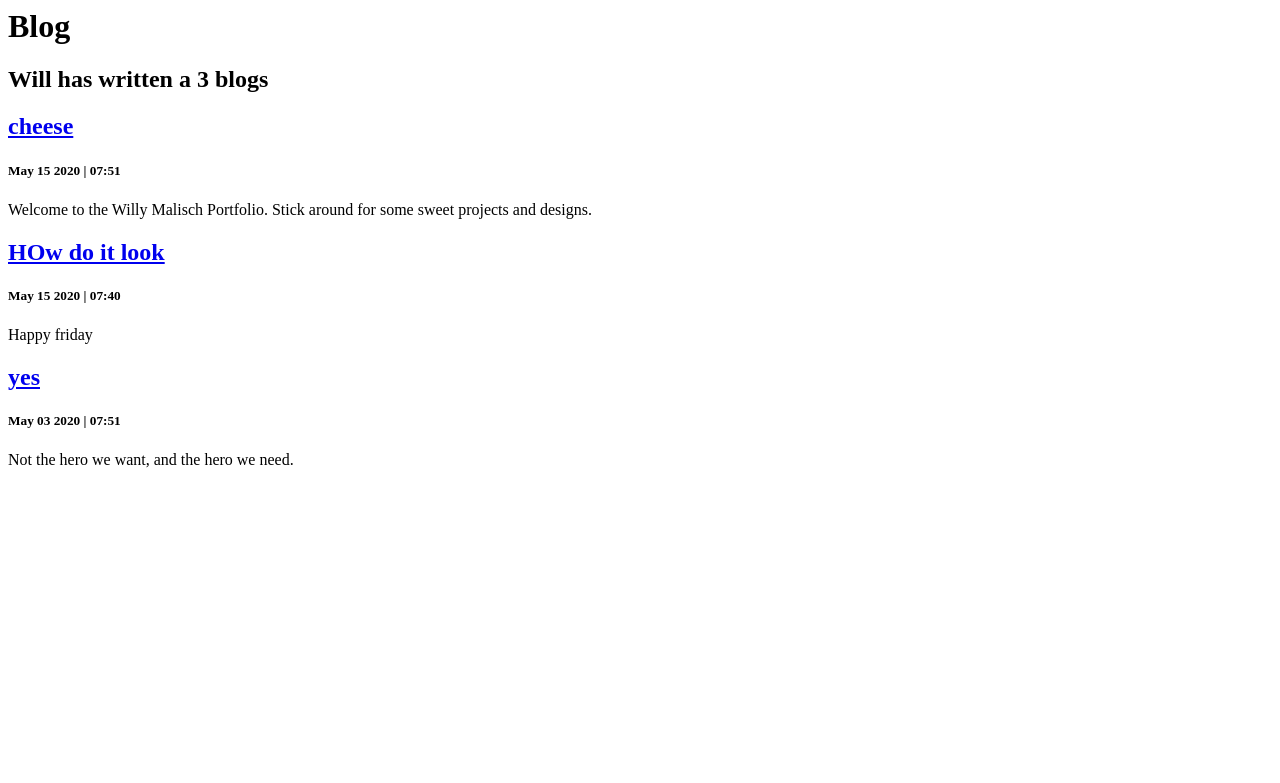
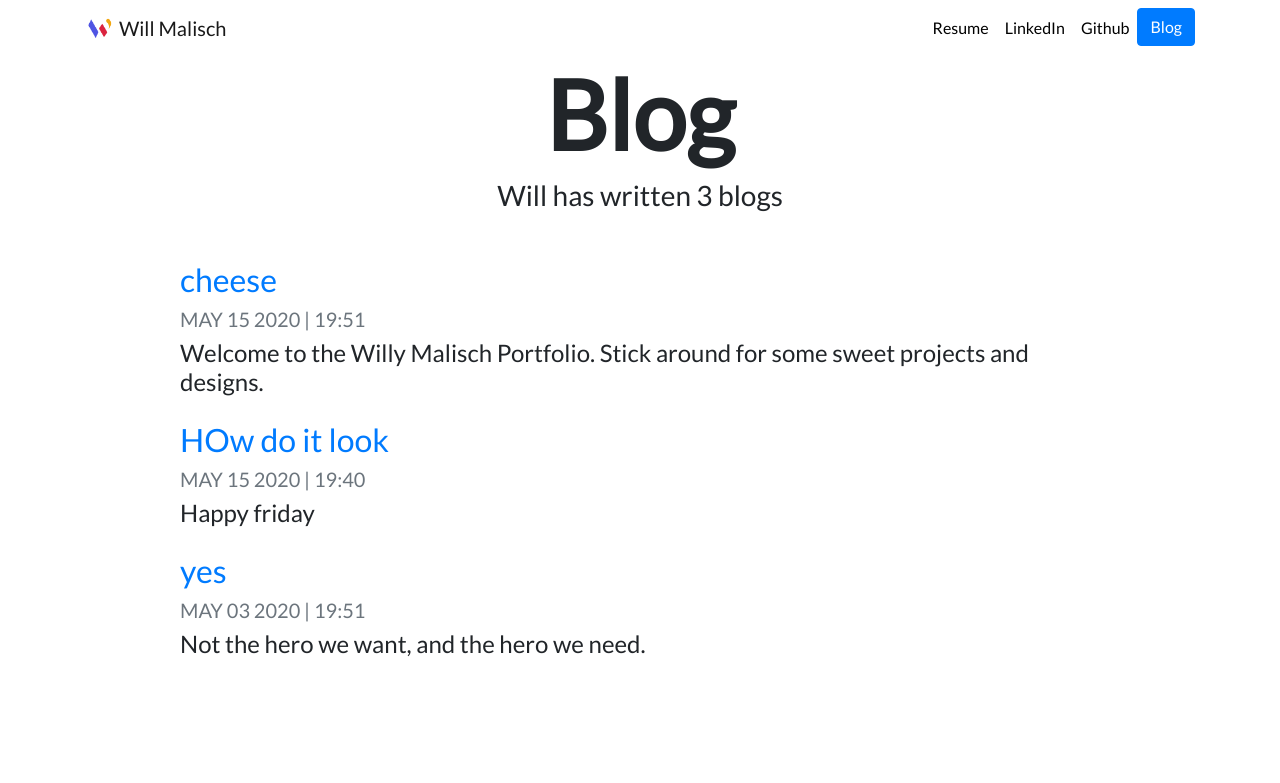
Before and after one commit to wmalisch/Portfolio, a Django app: page /blog/ in a window 1280 px wide. Shown: the top 783 px of the page. Run offline with Django 3.2, Linux system fonts and the light colour scheme; data comes from the database, SQL or seed files in the repository; both versions use the stored data as it was after the commit; some libraries are stand-ins or nearby versions.

Commit message:
Updated all the styling and base.html stuff, but getting an error in base.html

```diff
--- a/blog/models.py
+++ b/blog/models.py
@@ -5,3 +5,6 @@ class Blog(models.Model):
     date = models.DateTimeField(auto_now=False)
     tweet = models.CharField(max_length=320)
     url = models.URLField(blank=True)
+
+    def __str__(self):
+        return self.title
--- a/blog/templates/blog/all_blogs.html
+++ b/blog/templates/blog/all_blogs.html
@@ -1,11 +1,23 @@
-<h1>Blog</h1>
+{% extends "portfolio/base.html" %}
 
-<h2>Will has written a {{ count }} blog{{ blogs.count|pluralize }}</h2>
+{% load static %}
+
+{% block content %}
+
+<h1 id="blogtitle" class="font-weight-bold text-center">Blog</h1>
+
+<h3 class="text-center mb-5">Will has written {{ blogs.count }} blog{{ blogs.count|pluralize }}</h3>
 
 {% for blog in blogs %}
-<!--Specify blog:detail, it is cleaner than just detail in the event that you have many apps with detail templates-->
-<a href="{% url 'blog:detail' blog.id %}"><h2>{{ blog.title }}</h2></a>
-<h5>{{ blog.date|date:'M d Y | h:i ' }}</h5>
-<p>{{ blog.tweet }}</p>
+<div class="row justify-content-center my-3">
+  <div class="col-md-10">
+    <a href="{% url 'blog:detail' blog.id %}">
+      <h2>{{ blog.title }}</h2>
+    </a>
+    <h5 class="text-muted">{{ blog.date|date:'M d Y | H:i '|upper }}</h5>
+    <h4>{{ blog.tweet|striptags|truncatechars:100 }}</h4>
+  </div>
+</div>
+{% endfor %}
 
-{% endfor %}
+{% endblock %}
--- a/blog/views.py
+++ b/blog/views.py
@@ -2,9 +2,8 @@ from django.shortcuts import render, get_object_or_404
 from .models import Blog
 
 def all_blogs(request):
-    blogs_count = Blog.objects.count
     blogs = Blog.objects.order_by('-date')[:6]
-    return render(request, 'blog/all_blogs.html', {'blogs':blogs, 'count':blogs_count})
+    return render(request, 'blog/all_blogs.html', {'blogs':blogs})
 
 def detail(request, blog_id):
     # first param is the object we are looking for
--- a/portfolio/models.py
+++ b/portfolio/models.py
@@ -5,3 +5,6 @@ class Project(models.Model):
     description = models.CharField(max_length=250)
     image = models.ImageField(upload_to='portfolio/images/')
     url = models.URLField(blank=True)
+
+    def __str__(self):
+        return self.title
--- /dev/null
+++ b/portfolio/static/portfolio/custom.css
@@ -0,0 +1,24 @@
+.navbar-nav .nav-link {
+    color: rgba(0,0,0,1) !important;
+}
+
+.navbar-nav .nav-link:hover {
+    color: rgba(0,0,0,.5) !important;
+}
+
+body {
+    font-family: 'Lato', sans-serif;
+}
+
+#blogtitle {
+    font-size: 6rem;
+}
+
+@media (min-width: 992px) {
+    #hometext {
+        font-size: 4rem;
+    }
+    #blogdetailtitle {
+        font-size: 5rem;
+    }
+}
--- /dev/null
+++ b/portfolio/templates/portfolio/base.html
@@ -0,0 +1,62 @@
+{% load static %}
+<!doctype html>
+<html lang="en">
+
+<head>
+  <!-- Required meta tags -->
+  <meta charset="utf-8">
+  <meta name="viewport" content="width=device-width, initial-scale=1, shrink-to-fit=no">
+
+  <!-- Bootstrap CSS -->
+  <link rel="stylesheet" href="https://stackpath.bootstrapcdn.com/bootstrap/4.4.1/css/bootstrap.min.css" integrity="sha384-Vkoo8x4CGsO3+Hhxv8T/Q5PaXtkKtu6ug5TOeNV6gBiFeWPGFN9MuhOf23Q9Ifjh" crossorigin="anonymous">
+
+  <link rel="stylesheet" href="{% static "portfolio/custom.css" %}">
+
+  <link href="https://fonts.googleapis.com/css?family=Lato&display=swap" rel="stylesheet">
+
+  <link rel="icon" type="image/png" href="{% static "portfolio/Logo.png" %}">
+
+  <title>Will Malisch</title>
+</head>
+
+<body>
+
+  <nav id="topNav" class="navbar navbar-expand-md navbar-light">
+    <div class="container">
+      <a class="navbar-brand" href="{% url 'home' %}">
+        <img src="{% static "portfolio/Logo.png" %}" width="30" height="30" class="d-inline-block align-top" alt="Nick's Logo">
+        <span>Will Malisch</span>
+      </a>
+      <button class="navbar-toggler" type="button" data-toggle="collapse" data-target="#navbarNav" aria-controls="navbarNav" aria-expanded="false" aria-label="Toggle navigation">
+        <span class="navbar-toggler-icon"></span>
+      </button>
+      <div class="collapse navbar-collapse text-center" id="navbarNav">
+        <ul class="navbar-nav ml-auto">
+          <li class="nav-item">
+            <a class="nav-link" href="{% static " portfolio/resume2.pdf" %}">Resume</a>
+          </li>
+          <li class="nav-item">
+            <a class="nav-link" href="https://www.linkedin.com/in/will-malisch/" target="_blank">LinkedIn</a>
+          </li>
+          <li class="nav-item">
+            <a class="nav-link" href="https://github.com/wmalisch" target="_blank">Github</a>
+          </li>
+          <li>
+            <a role="button" href="{% url 'blog:all_blogs' %}" class="btn btn-primary">Blog</a>
+          </li>
+        </ul>
+      </div>
+    </div>
+  </nav>
+  <div class="container">
+    {% block content %}{% endblock %}
+  </div>
+
+  <!-- Optional JavaScript -->
+  <!-- jQuery first, then Popper.js, then Bootstrap JS -->
+  <script src="https://code.jquery.com/jquery-3.4.1.slim.min.js" integrity="sha384-J6qa4849blE2+poT4WnyKhv5vZF5SrPo0iEjwBvKU7imGFAV0wwj1yYfoRSJoZ+n" crossorigin="anonymous"></script>
+  <script src="https://cdn.jsdelivr.net/npm/popper.js@1.16.0/dist/umd/popper.min.js" integrity="sha384-Q6E9RHvbIyZFJoft+2mJbHaEWldlvI9IOYy5n3zV9zzTtmI3UksdQRVvoxMfooAo" crossorigin="anonymous"></script>
+  <script src="https://stackpath.bootstrapcdn.com/bootstrap/4.4.1/js/bootstrap.min.js" integrity="sha384-wfSDF2E50Y2D1uUdj0O3uMBJnjuUD4Ih7YwaYd1iqfktj0Uod8GCExl3Og8ifwB6" crossorigin="anonymous"></script>
+</body>
+
+</html>
```
Also changed, not shown: blog/templates/blog/detail.html (+13 -1 lines), portfolio/templates/portfolio/home.html (+35 -17 lines), db.sqlite3, portfolio/static/portfolio/Logo.png (added).
